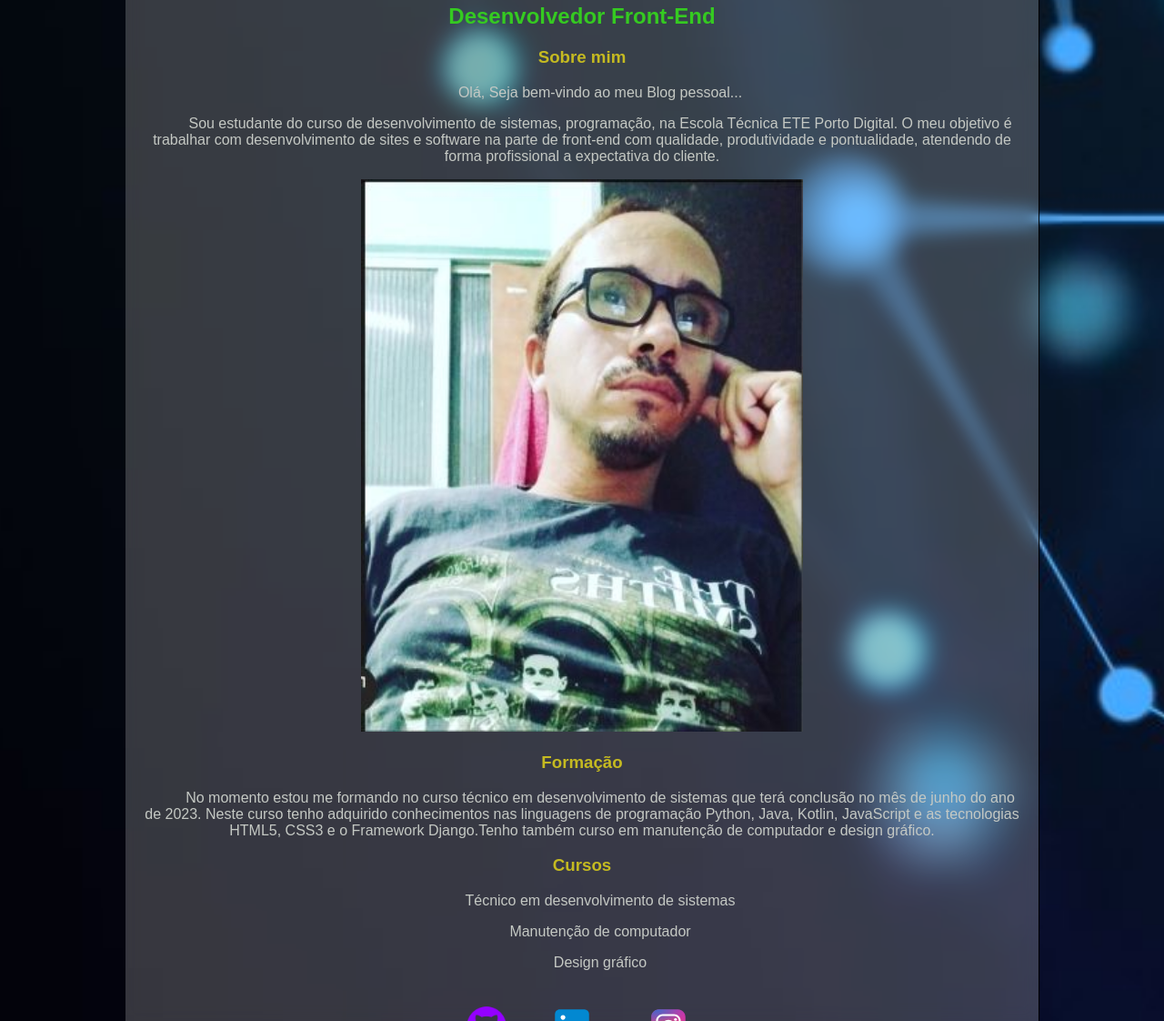
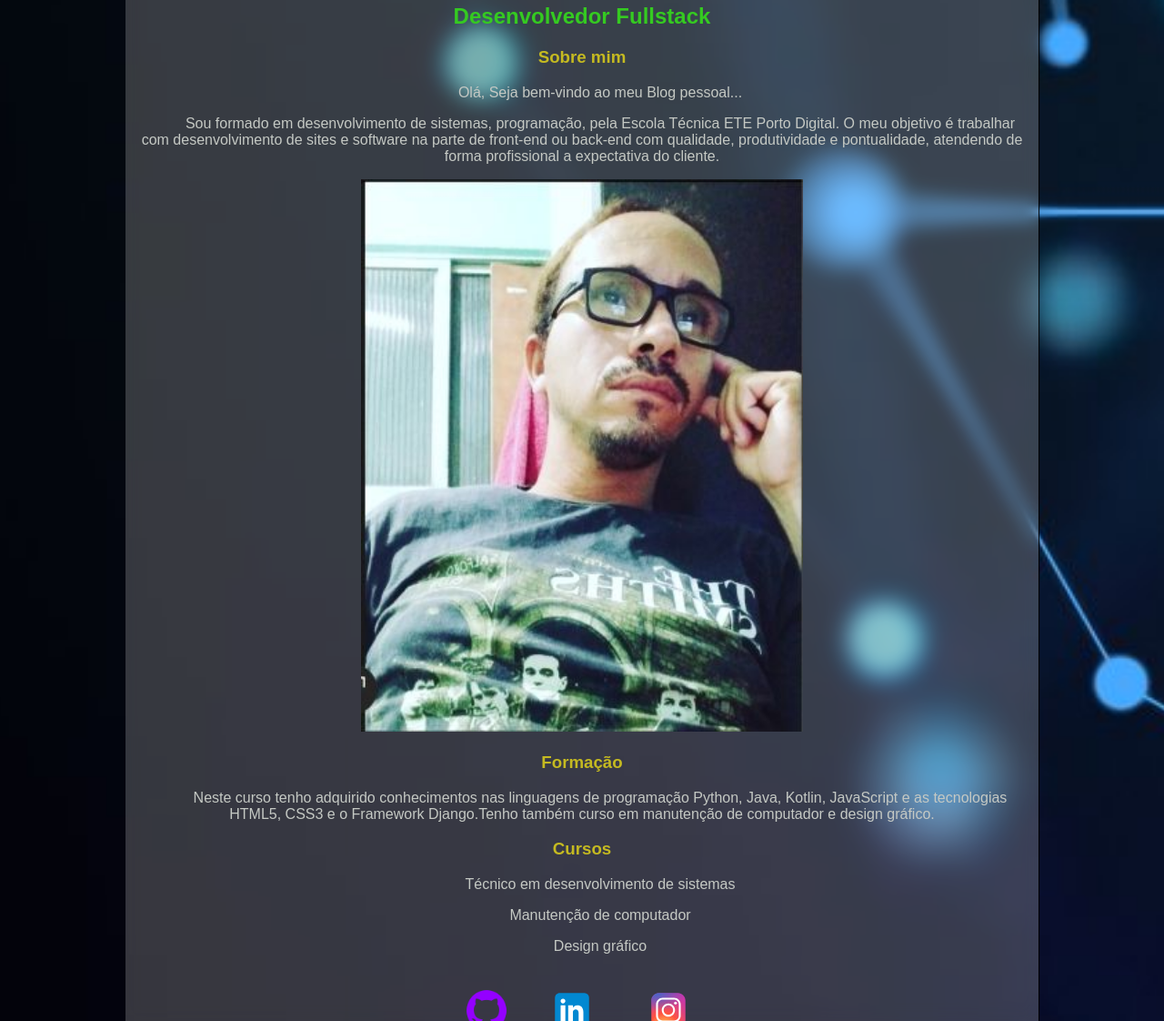
Before and after one commit to cilasoceans01/Meu_Blog, a plain HTML site: page index.html in a window 1280 px wide. Shown: the part 497-1619 px from the top of the page at 91% size. Drawn offline with Linux system fonts and the light colour scheme.

Commit message:
Atualizar o index.html

```diff
--- a/index.html
+++ b/index.html
@@ -4,7 +4,7 @@
     <meta charset="UTF-8">
     <meta http-equiv="X-UA-Compatible" content="IE=edge">
     <meta name="viewport" content="width=device-width, initial-scale=1.0">
-    <title>Blog</title>
+    <title>início</title>
     <link rel="stylesheet" href="style.css">
 
 </head>
@@ -46,7 +46,7 @@
                 Cilas Oberdan
             </h1>
             <h2>
-                Desenvolvedor Front-End
+                Desenvolvedor Fullstack
             </h2>
             <section>
                 <h3>Sobre mim</h3>
@@ -54,11 +54,10 @@
                     Olá, Seja bem-vindo ao meu Blog pessoal...
                 </p>
                 <p>
-                    Sou estudante do curso de desenvolvimento de sistemas, programação,
-                    na Escola Técnica ETE Porto Digital. O meu objetivo é trabalhar com
-                    desenvolvimento de sites e software na parte de front-end com
-                    qualidade, produtividade e pontualidade, atendendo de forma profissional
-                    a expectativa do cliente.
+                   Sou formado em desenvolvimento de sistemas, programação, pela Escola Técnica ETE Porto Digital. O meu objetivo é trabalhar com
+desenvolvimento de sites e software na parte de front-end ou back-end
+com qualidade, produtividade e pontualidade, atendendo de forma profissional
+a expectativa do cliente.
                 </p>
             </section>
 
@@ -68,10 +67,8 @@
             <section>
                 <h3>Formação</h3>
                 <p>
-                    No momento estou me formando no curso técnico em desenvolvimento de sistemas que terá
-                    conclusão no mês de junho do ano de 2023. Neste curso tenho adquirido conhecimentos
-                    nas linguagens de programação Python, Java, Kotlin, JavaScript e as tecnologias
-                    HTML5, CSS3 e o Framework Django.Tenho também curso em manutenção de computador e design gráfico.
+                    Neste curso tenho adquirido conhecimentos
+nas linguagens de programação Python, Java, Kotlin, JavaScript e as tecnologias HTML5, CSS3 e o Framework Django.Tenho também curso em manutenção de computador e design gráfico.
                 </p>
             </section>
             <section>
```
